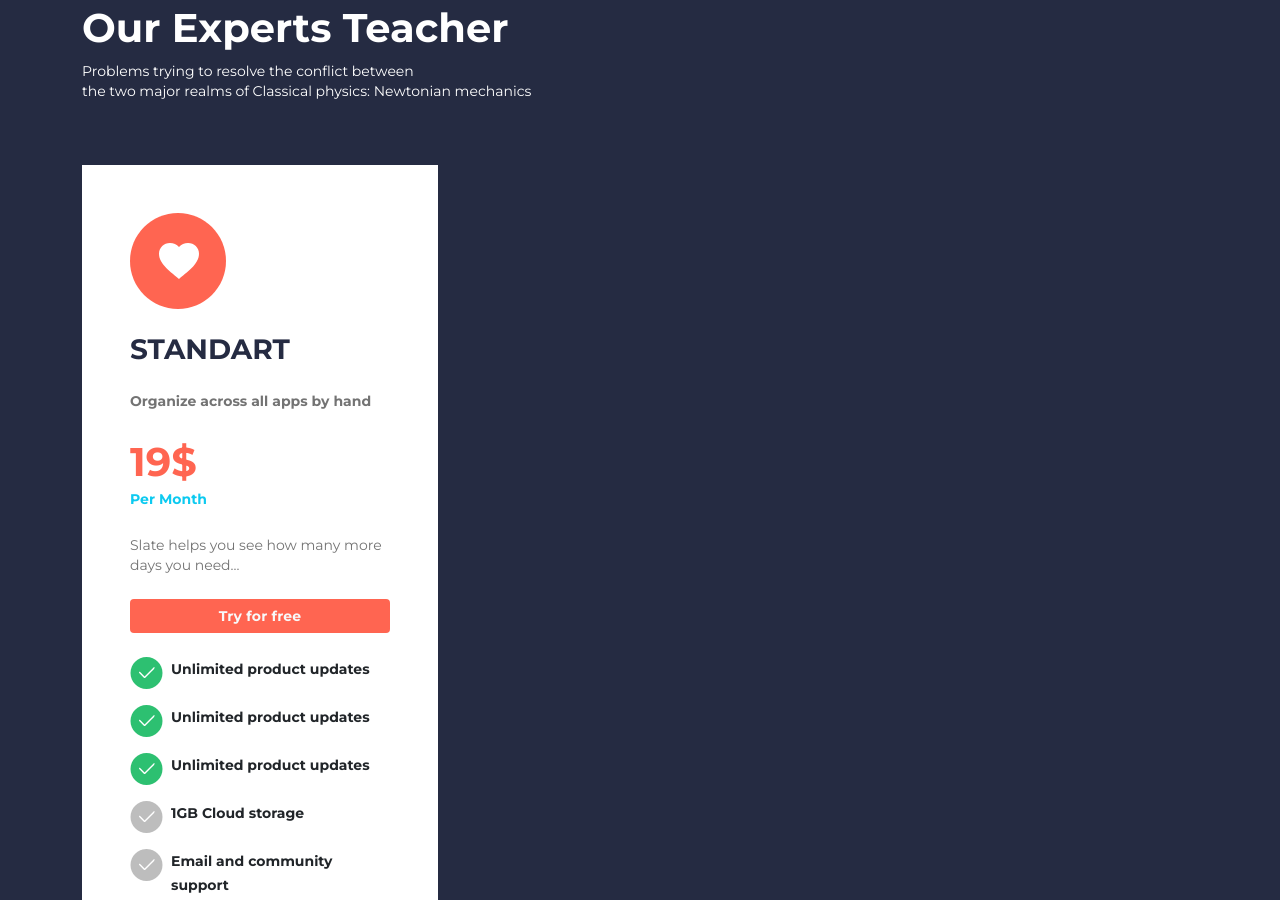
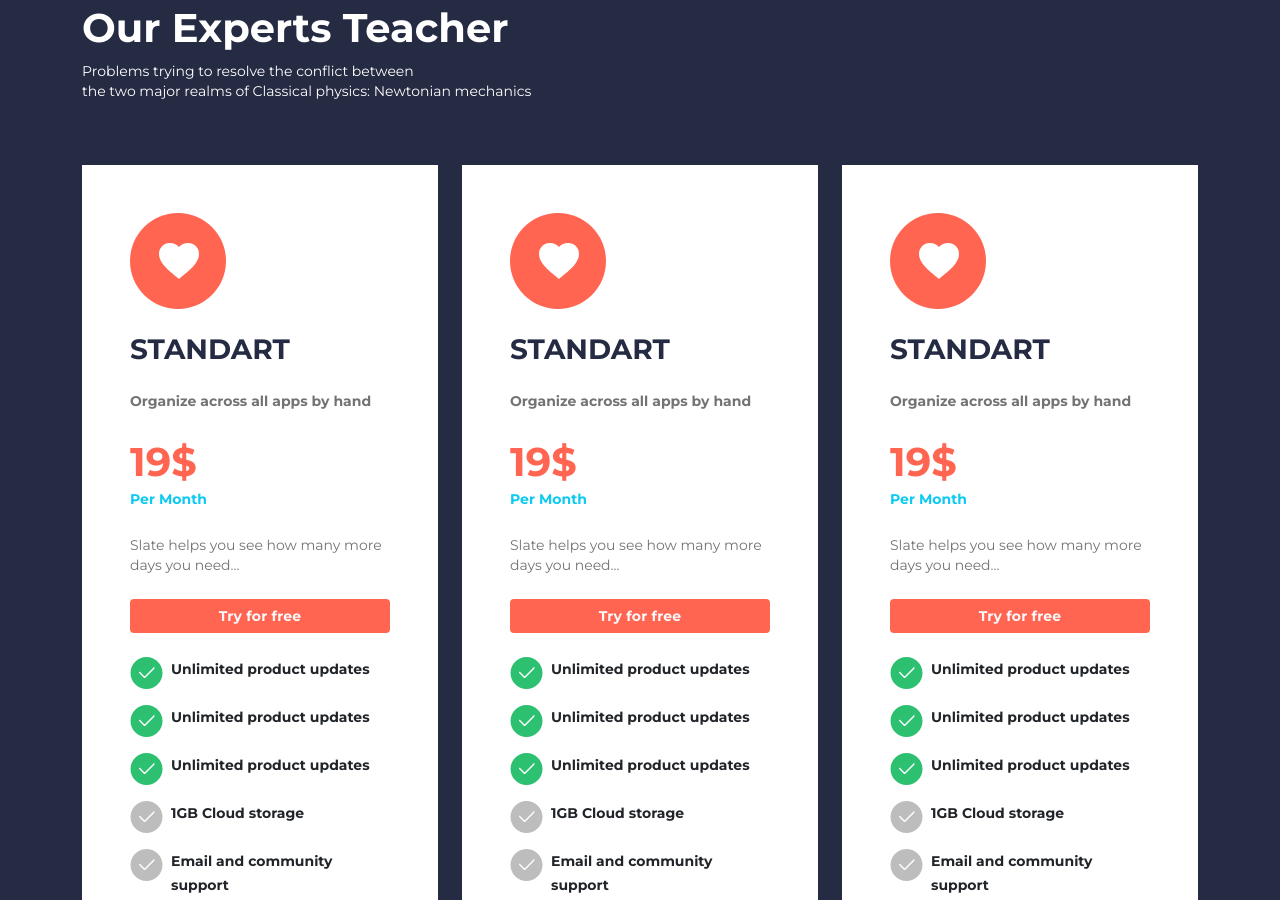
Before and after one commit to stillNiceTanya/Shopping-App, a plain HTML site: page school template/index.html in a window 1280 px wide. Shown: the part 929-1829 px from the top of the page. Drawn offline with nearby package versions, Linux system fonts and the light colour scheme.

Commit message:
Add new cards in subscription section (#10)

```diff
--- a/school template/index.html
+++ b/school template/index.html
@@ -136,7 +136,7 @@
         </div>
         <div class="row">
           <div class="col-4">
-            <div class="bg-white p-5">
+            <div class="bg-white p-5 subscription-card">
               <img src="img/fav-icon-subscription-section.svg" />
               <h3 class="text-uppercase pricing-title mt-4">standart</h3>
               <div class="pricing-description mt-4">
@@ -202,5 +202,6 @@
       integrity="sha384-MrcW6ZMFYlzcLA8Nl+NtUVF0sA7MsXsP1UyJoMp4YLEuNSfAP+JcXn/tWtIaxVXM"
       crossorigin="anonymous"
     ></script>
+    <script src="index.js"></script>
   </body>
 </html>
--- /dev/null
+++ b/school template/index.js
@@ -0,0 +1,29 @@
+// Алгоритм создания копии узла и размещения его на страничке
+
+// найти перемененную , с нужным узлом дом дерева
+// создаем клон
+// создать элемент обетку с классом col-4
+// кладем клон в элемент с классом col-4
+// найти элемент у котор класс row (через родителя элемента из 1 пункта)
+
+// проверить что он есть
+// положить все в последний элемент
+
+let subscriptionCard = document.body.querySelector(".subscription-card");
+
+function createNewCard(card) {
+  const cloneSubscriptionCard = card.cloneNode(true);
+
+  let newColumn = document.createElement("div");
+  newColumn.classList.add("col-4");
+  newColumn.append(cloneSubscriptionCard);
+
+  let parentCard = card.closest(".row");
+
+  if (parentCard) {
+    parentCard.append(newColumn);
+  }
+}
+
+createNewCard(subscriptionCard);
+createNewCard(subscriptionCard);
```
